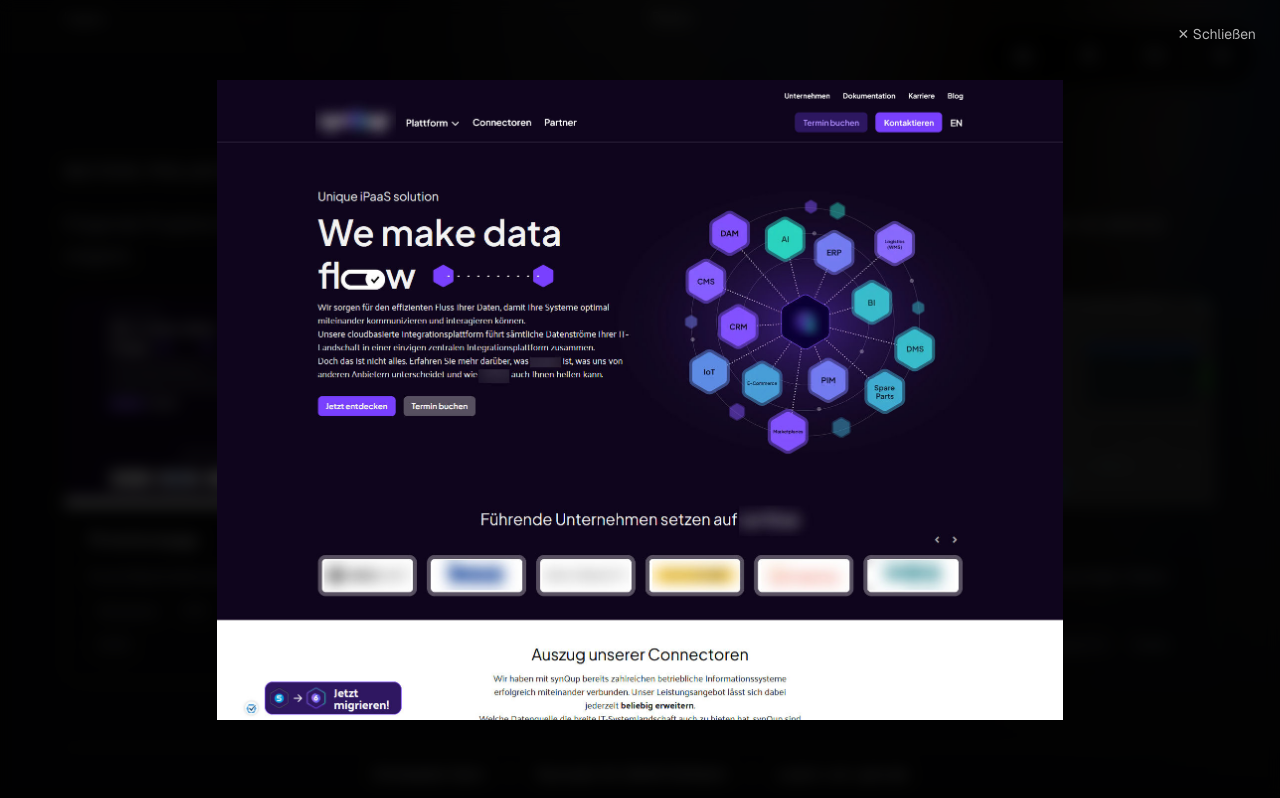
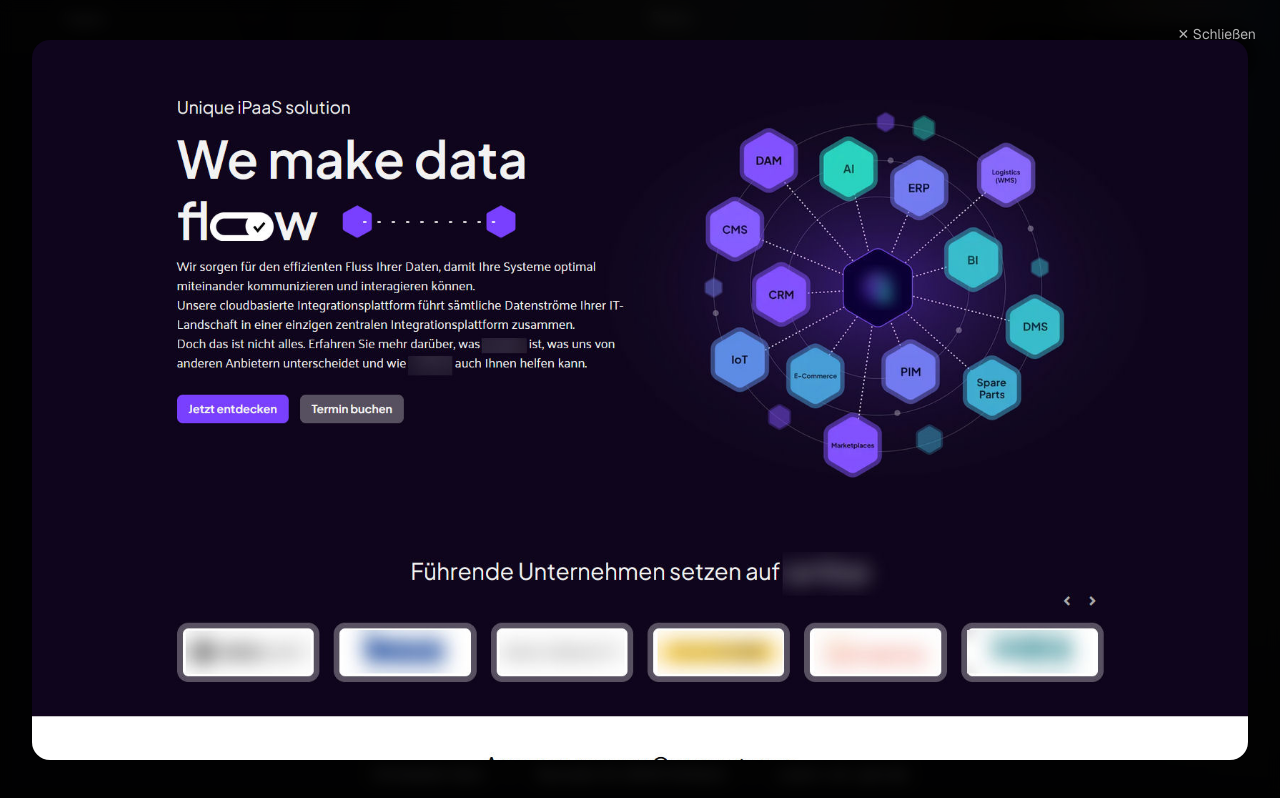
Before and after one commit to crpgproductions/sann-showcase, a Next.js app: page /projects in a window 1280 px wide. Both pictures are taken after a click on the button 250 px from the left and 1365 px from the top of the page. Shown: the part 964-1762 px from the top of the page. Built offline with nearby package versions, Linux system fonts and the light colour scheme; a web font is replaced by a local one.

Commit message:
fix: image paths and ImageModal size

```diff
--- a/app/components/ImageModal.tsx
+++ b/app/components/ImageModal.tsx
@@ -21,12 +21,12 @@ export default function ImageModal({ src, onClose }: ImageModalProps) {
             className="fixed inset-0 z-50 flex items-center justify-center bg-black/80 backdrop-blur-sm p-4"
             onClick={onClose}
         >
-            <div className="relative max-w-5xl w-full h-[80vh] rounded-2xl overflow-hidden">
+            <div className="relative w-[95vw] max-w-[1400px] h-[90vh] rounded-2xl overflow-hidden">
                 <Image
                     src={src}
                     alt="Preview"
                     fill
-                    className="object-contain"
+                    className="object-cover"
                     sizes="100vw"
                     priority
                 />
--- a/app/projects/page.tsx
+++ b/app/projects/page.tsx
@@ -60,8 +60,6 @@ export default function Projects() {
         </a>
       </section>
 
-
-
       {/* Section 2 — Legacy portals */}
       <section /*style={{ borderBottom: "var(--border-subtle)" }}*/ className="w-full py-16">
         <SectionBlock title={"Showcase-ception"} children={<>Es gab schon ältere Showcases vor diesem hier, und diese beinhalteten wiederum einige Projekte, die ich in der Vergangenheit umgesetzt habe. Viel Spaß beim stöbern in der Vergangenheit!</>} />
@@ -71,14 +69,12 @@ export default function Projects() {
             {
               href: "https://c-sann.de/legacy",
               label: "Legacy",
-              //description: "Die erste Iteration. Betritt die Vergangenheit auf eigene Gefahr.",
-              screenshot: "/images/legacy.jpg"
+              screenshot: "./images/legacy.jpg"
             },
             {
               href: "https://c-sann.de/redux",
               label: "Redux",
-              //description: "Der zweite Versuch. Irgendwie auch nicht schlecht.",
-              screenshot: "/images/redux.jpg"
+              screenshot: "./images/redux.jpg"
             },
           ].map((portal) => (
             <a
@@ -114,7 +110,6 @@ export default function Projects() {
         </div>
       </section>
 
-
       {/* Section 3 — Other projects */}
       <section className="w-full py-16">
         <SectionBlock title={"Weitere Projekte"} children={<>Folgende Projekte können aus verschiedenen Gründen nicht in voller Pracht gezeigt werden, aber ein kleiner Einblick hinein ist allemal möglich.</>} />
@@ -127,7 +122,7 @@ export default function Projects() {
               {/* Thumbnail */}
               <button
                 onClick={() => setModalImage(project.thumbnail)}
-                className="relative w-full aspect-video bg-zinc-100 dark:bg-zinc-900 overflow-hidden"
+                className="relative w-full aspect-video bg-zinc-100 dark:bg-zinc-900 overflow-hidden cursor-pointer"
               >
                 <Image
                   src={project.thumbnail}
--- a/next.config.ts
+++ b/next.config.ts
@@ -4,6 +4,7 @@ const nextConfig: NextConfig = {
   /* config options here */
   output: "export",
   trailingSlash: false,
+  images: { unoptimized: true }, // Required because of static export
 
   async headers() {
     return [
```
